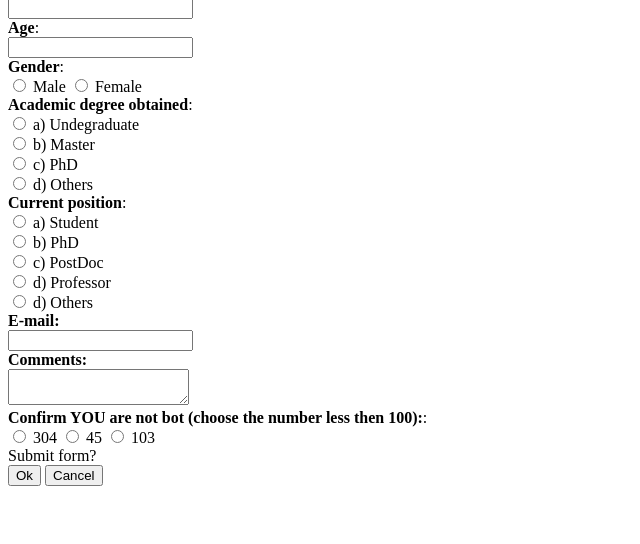
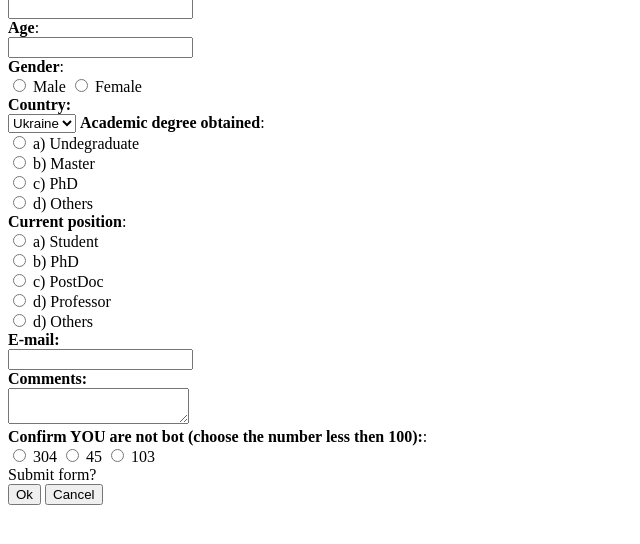
Before and after one commit to MarjanAran/poll, a plain HTML site: page index.html in a window 1280 px wide. Shown: the part 100-644 px from the top of the page, without its empty margins (0-640 px from the left). Drawn offline with Linux system fonts and the light colour scheme.

Commit message:
Update index.html

```diff
--- a/index.html
+++ b/index.html
@@ -19,6 +19,13 @@
                 </label>
                 <label> <input type="radio" name="sex" value="Female"> Female
                 </label> <br>
+             <label for="name"><b>Country:</b></label><br>
+           <select name="Countrynative" id="nativecountry">
+             <option value="Ukraine">Ukraine</option>
+              <option value="usa">USA</option>
+             <option value="france">France</option>
+             <option value="other">other</option>
+             </select>
 
             <label for="degree"><b>Academic degree obtained</b>:</label><br>
              <input type="radio" name="Academic degree obtained:" id="r1" value="ungrad"/>
```
